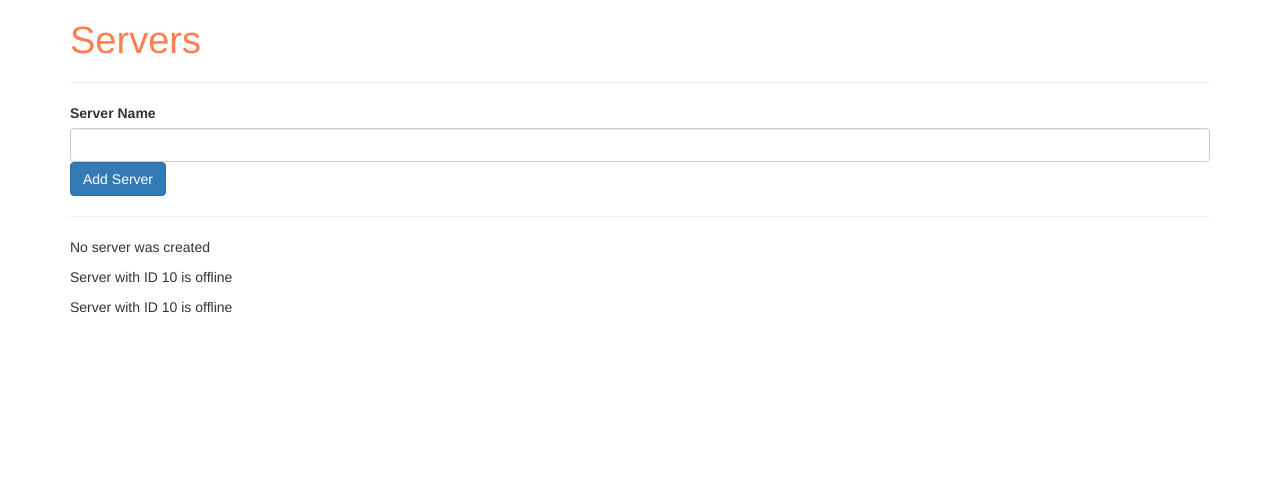
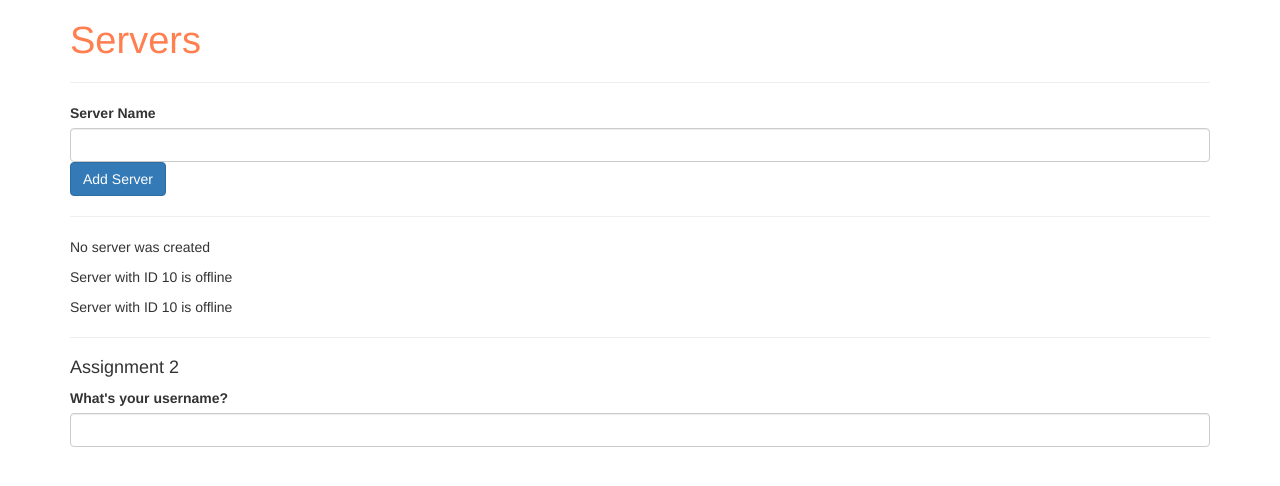
Before and after one commit to carlwood/angular-udemy, an Angular app: page / in a window 1280 px wide. Shown: the top 486 px of the page. Built offline with nearby package versions, Linux system fonts and the light colour scheme.

Commit message:
Assignment 2: two-way bind username and reset username

```diff
--- a/src/app/app.component.html
+++ b/src/app/app.component.html
@@ -4,6 +4,9 @@
       <h3>Servers</h3>
       <hr>
       <app-servers></app-servers>
+      <hr>
+      <h4>Assignment 2</h4>
+      <app-username></app-username>
     </div>
   </div>
 </div>
--- a/src/app/app.module.ts
+++ b/src/app/app.module.ts
@@ -6,13 +6,15 @@ import { HttpModule } from '@angular/http';
 import { AppComponent } from './app.component';
 import { ServerComponent } from './server/server.component';
 import { ServersComponent } from './servers/servers.component';
+import { UsernameComponent } from './username/username.component';
 
 
 @NgModule({
   declarations: [
     AppComponent,
     ServerComponent,
-    ServersComponent
+    ServersComponent,
+    UsernameComponent
   ],
   imports: [
     BrowserModule,
--- /dev/null
+++ b/src/app/username/username.component.html
@@ -0,0 +1,10 @@
+<div class="form-group">
+  <label class="form-label">What's your username?</label>
+  <input
+    type="text"
+    class="form-control"
+    [(ngModel)]="username"
+  >
+</div>
+<p *ngIf="username">Hello, {{username}}!</p>
+<button class="btn btn-primary" *ngIf="username" (click)="resetUsername()">Reset user</button>
--- /dev/null
+++ b/src/app/username/username.component.ts
@@ -0,0 +1,21 @@
+import { Component, OnInit } from '@angular/core';
+
+@Component({
+  selector: 'app-username',
+  templateUrl: './username.component.html',
+  styleUrls: ['./username.component.css']
+})
+export class UsernameComponent implements OnInit {
+
+  username = ''
+
+  constructor() { }
+
+  ngOnInit() {
+  }
+
+  resetUsername() {
+    this.username = ''
+  }
+
+}
```
Also changed, not shown: src/app/username/username.component.css (added), 1 other file (tests, documents, lock files or other folders).
